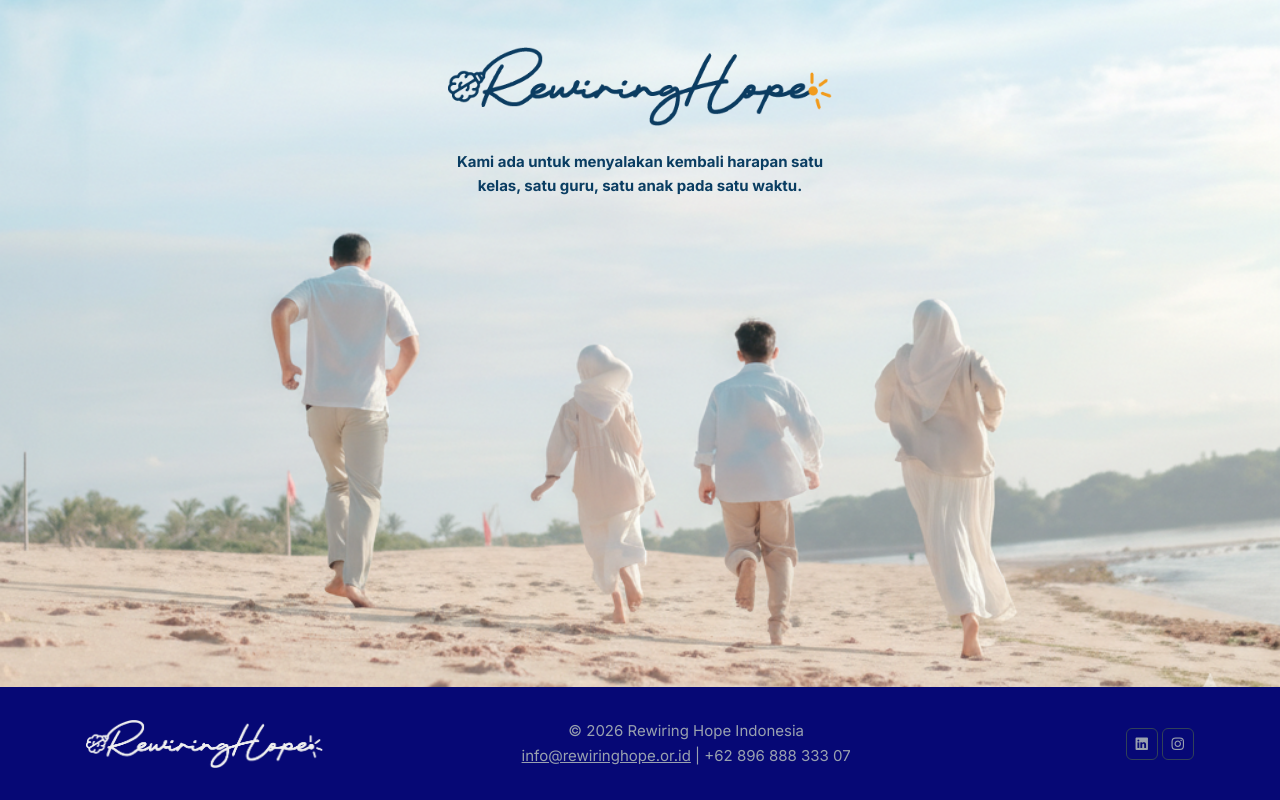
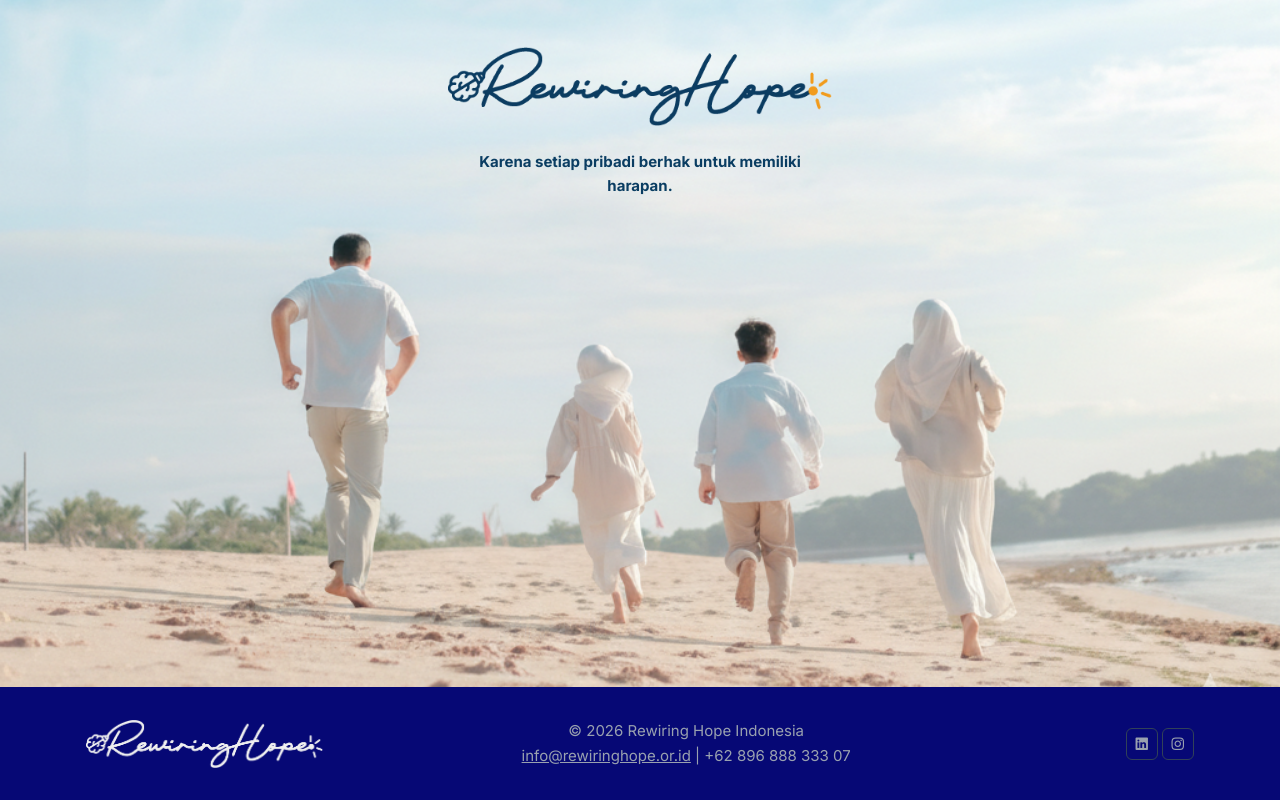
Before and after one commit to iqbalrez/rewiring-hope, a React (Vite) app: page / in a window 1280 px wide. Shown: the part 3499-4299 px from the top of the page. Built offline with nearby package versions, Linux system fonts and the light colour scheme; no server answers.

Commit message:
fix: ending copywrtie

```diff
--- a/src/pages/index.jsx
+++ b/src/pages/index.jsx
@@ -53,8 +53,7 @@ export default function Index() {
         <div className='absolute top-20 translate-x-1/2 right-1/2 flex flex-col w-sm gap-6 justify-center'>
           <img src={LogoDark} className='w-full' />
           <p className='font-bold text-dark text-center'>
-            Kami ada untuk menyalakan kembali harapan satu kelas, satu guru,
-            satu anak pada satu waktu.
+            Karena setiap pribadi berhak untuk memiliki harapan.
           </p>
         </div>
       </section>
```
